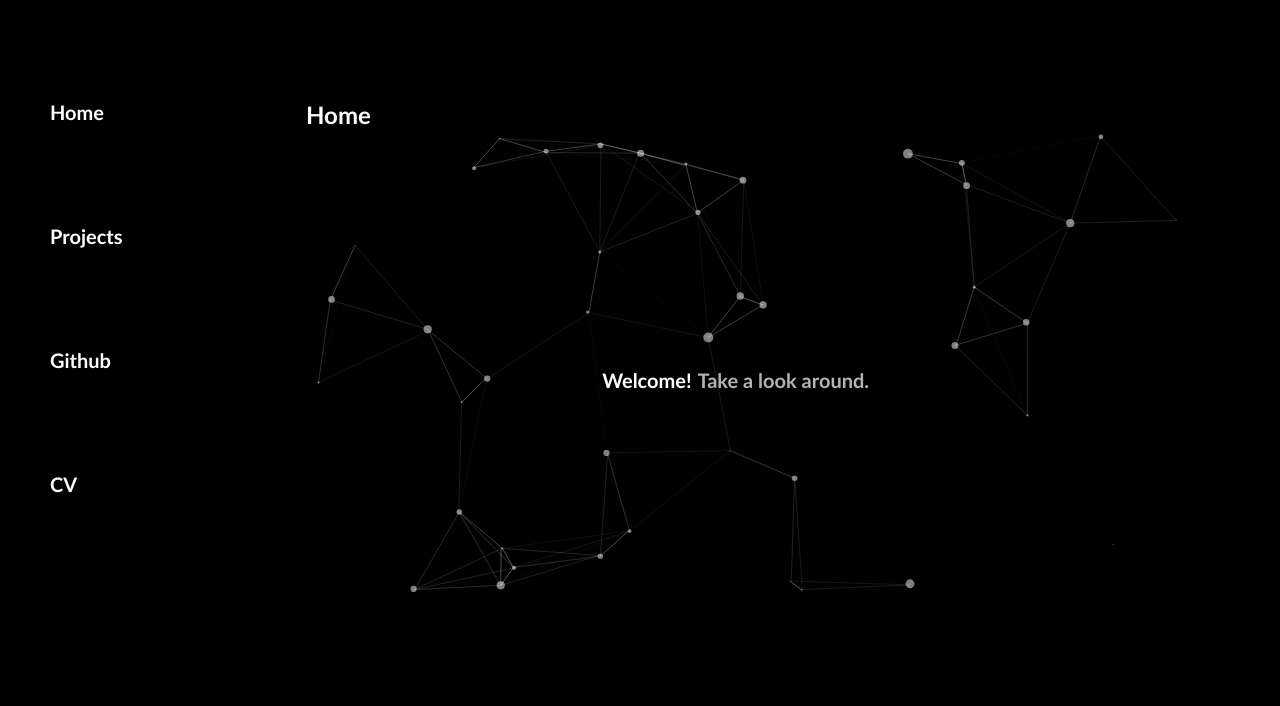
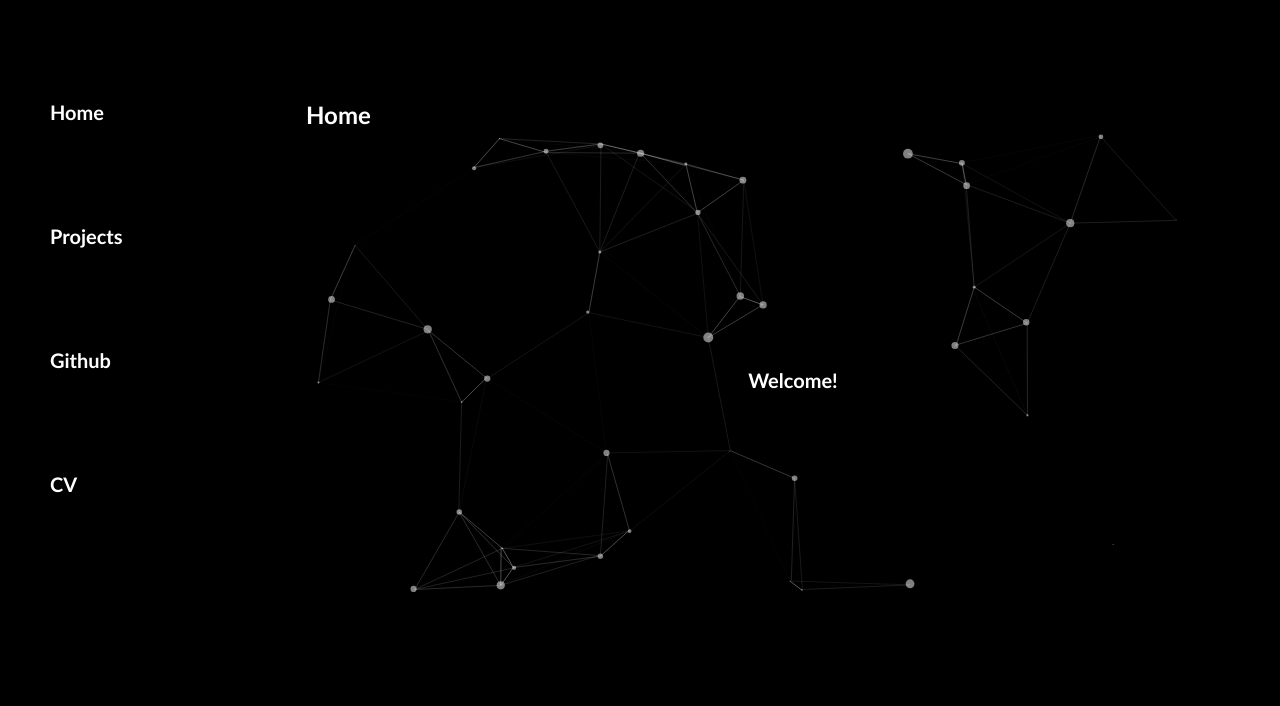
Before and after one commit to mayasamra/WebPage, a plain HTML site: page index.html in a window 1280 px wide. Shown: the top 706 px of the page. Drawn offline with Linux system fonts and the light colour scheme.

Commit message:
small update in front page

```diff
--- a/index.html
+++ b/index.html
@@ -27,18 +27,10 @@
         .part-h1{
             position: absolute;
             top: 50%;
-            left: 35%;
+            left: 50%;
             transform: translate(-50%, -50%);
             font-size: 20px;
             animation: fadeIn 5s;
-        }
-        .part-h2{
-            position: absolute;
-            top: 50%;
-            left: 49%;
-            transform: translate(-50%, -50%);
-            font-size: 20px;
-            animation: fadeIn 12s;
         }
         #particles-2{
             width: 90%;
@@ -69,7 +61,6 @@
                 <h2>Home</h2>
                 <div id="particles-js">
                     <h1 class="part-h1">Welcome!</h1>
-                    <h2 class="part-h2">Take a look around.</h2>
                 </div>
                 <script src="particles.js"></script>
                 <script src="app.js"></script>
```
